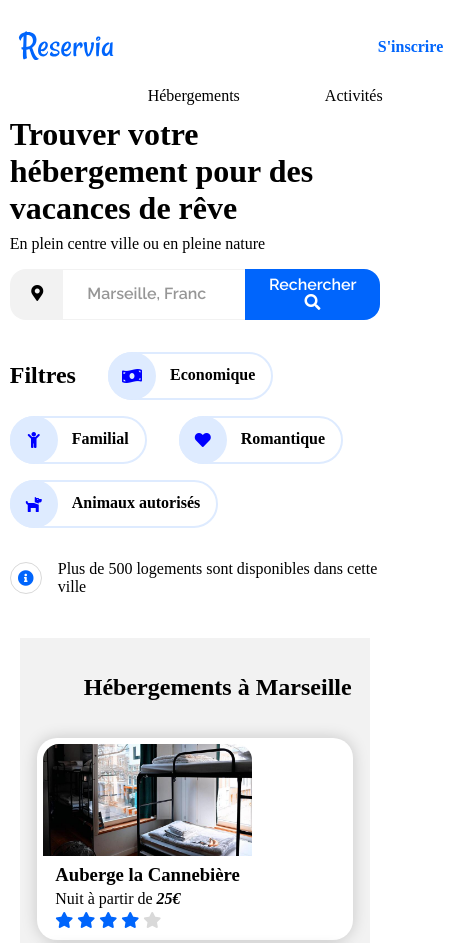
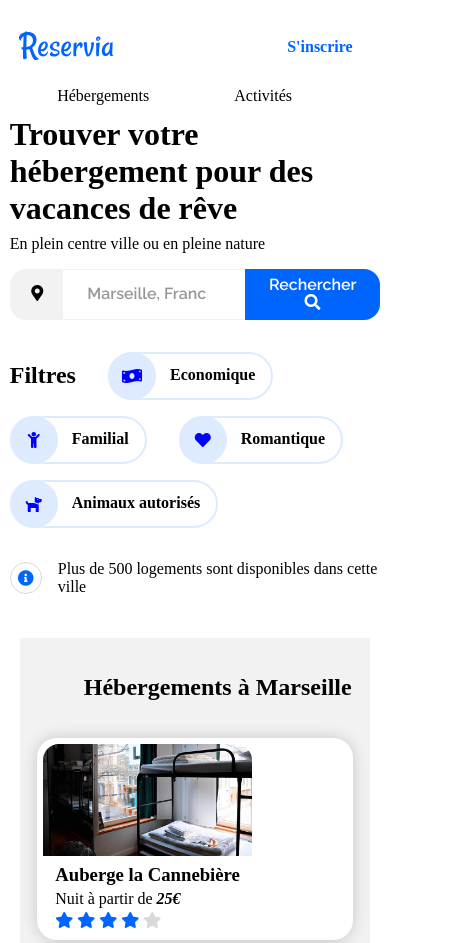
Before and after one commit to MomoD92/Reservia, a plain HTML site: page index.html in a window 390 px wide. Shown: the top 943 px of the page, 467 px wide, since content can reach past the window. Drawn offline with Linux system fonts and the light colour scheme.

Commit message:
Update style.css

```diff
--- a/css/style.css
+++ b/css/style.css
@@ -486,7 +486,7 @@ a {
     .headerNav {
         position: relative;
         top: 50px;
-        margin-left: 6.5em;
+        /* margin-left: 6.5em;*/
     }
     .headerNav ul li:hover {
         border-bottom: 3px solid #0065fc;
@@ -533,7 +533,7 @@ a {
     .headerNav {
         position: relative;
         top: 50px;
-        margin-left: 6.5em;
+        /* margin-left: 6.5em;*/
     }
     .headerNav ul li:hover {
         border-bottom: 3px solid #0065fc;
```
